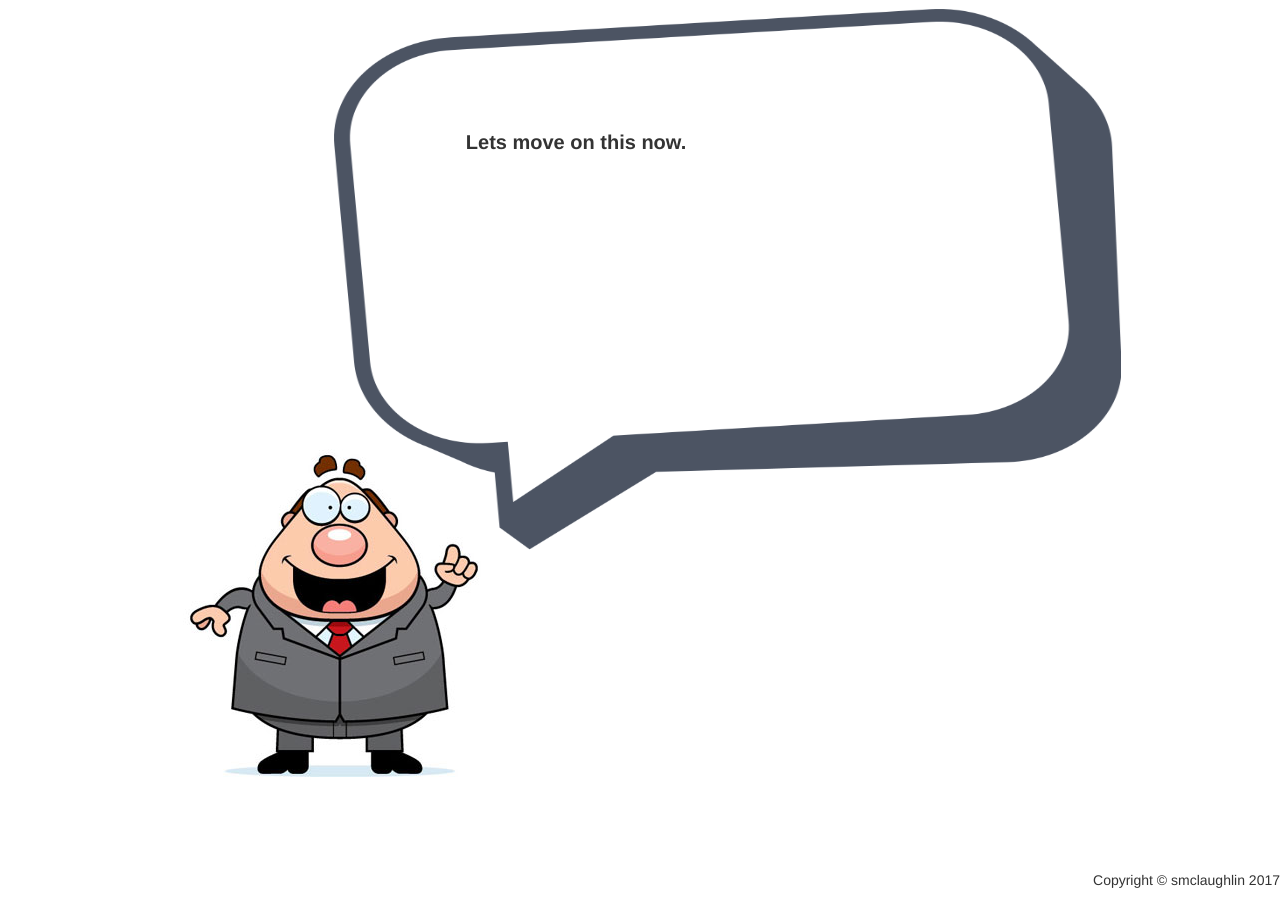
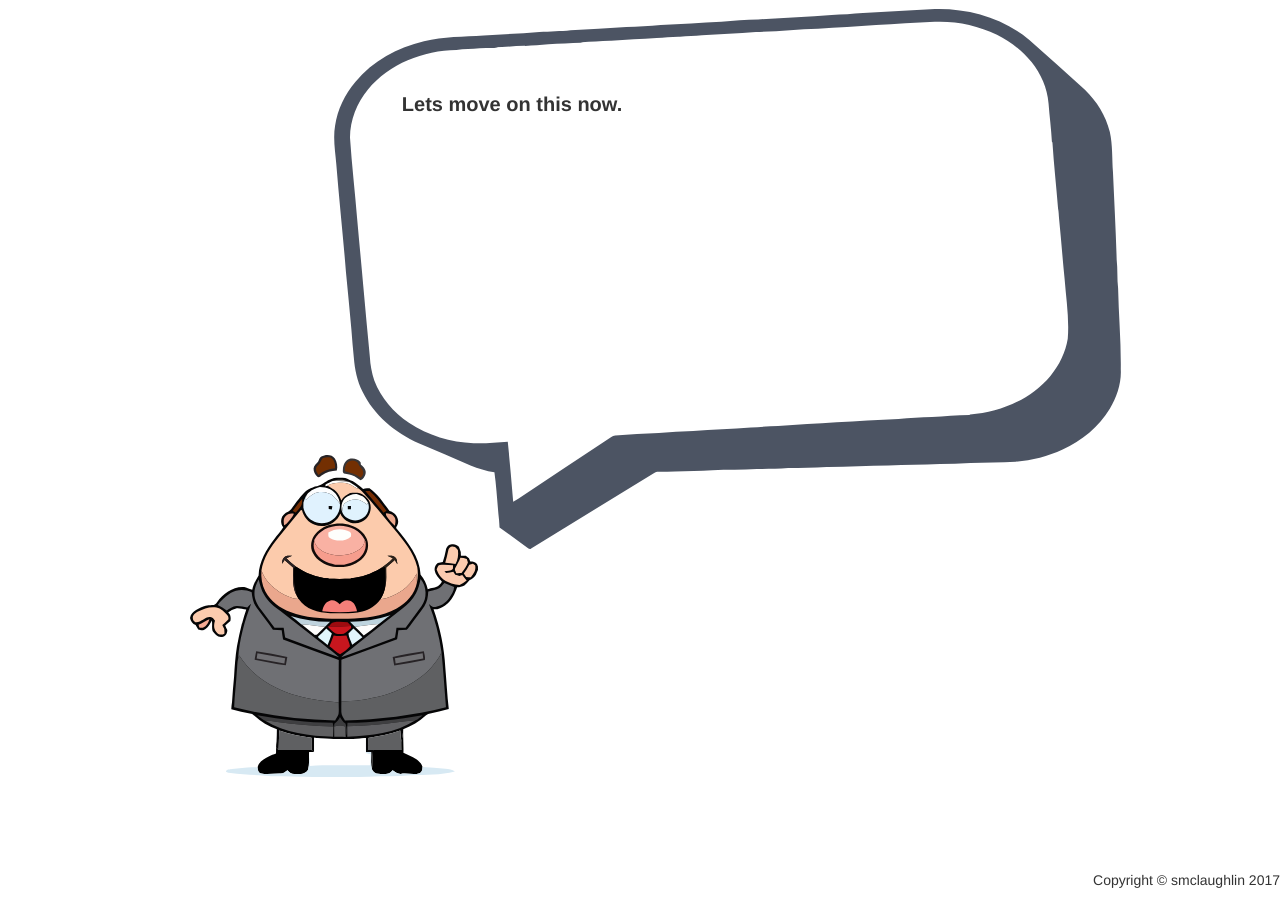
Before and after one commit to sineadmcl13/be-the-boss, a Jekyll site: the page built from index.html, in a window 1280 px wide. Built offline with Jekyll 4.4.1, drawn with Linux system fonts in a browser that asks for light colours; nearby versions of some CDN libraries.

Commit message:
updating css for mobile devices and use of vectors

```diff
--- a/resources/css/layout.css
+++ b/resources/css/layout.css
@@ -1,31 +1,19 @@
 body{
-    background-image: url(../images/background.png);
+    background-image: url(../images/background.svg);
     background-repeat: no-repeat;
     background-attachment: fixed;
     background-size: contain;
 }
 
-/* Custom, iPhone Retina */
-@media only screen and (min-width : 320px) {
+@media only screen and (min-width : 0px) and (max-width : 320px) {
+    body{
+        background-image: url(../images/background_sm.png);
+    }
     #commentBlock{
         max-width: 60%;
         text-align: center;
-        margin-left: 25%;
-        margin-top: 10%;
-    }
-    #comment{
-        font-weight: bold;
-        font-size: 10px;
-    }
-}
-
-/* Extra Small Devices, Phones */
-@media only screen and (min-width : 480px) {
-    #commentBlock{
-        max-width: 60%;
-        text-align: center;
-        margin-left: 25%;
-        margin-top: 10%;
+        margin-left: 10%;
+        margin-top: 20%;
     }
     #comment{
         font-weight: bold;
@@ -33,8 +21,39 @@
     }
 }
 
-/* Small Devices, Tablets */
-@media only screen and (min-width : 768px) {
+@media only screen and (min-width : 321px) and (max-width : 480px) {
+    body{
+        background-image: url(../images/background_sm.png);
+    }
+    #commentBlock{
+        max-width: 65%;
+        text-align: center;
+        margin-left: 15%;
+        margin-top: 25%;
+    }
+    #comment{
+        font-weight: bold;
+        font-size: 12px;
+    }
+}
+
+@media only screen and (min-width : 481px) and (max-width : 768px) {
+    body{
+        background-image: url(../images/background_sm.svg);
+    }
+    #commentBlock{
+        max-width: 50%;
+        text-align: center;
+        margin-left: 10%;
+        margin-top: 20%;
+    }
+    #comment{
+        font-weight: bold;
+        font-size: 16px;
+    }
+}
+
+@media only screen and (min-width : 769px) and (max-width : 992px) {
     #commentBlock{
         max-width: 50%;
         text-align: center;
@@ -43,28 +62,13 @@
     }
     #comment{
         font-weight: bold;
-        font-size: 16px;
-    }
-}
-
-/* Medium Devices, Desktops */
-@media only screen and (min-width : 992px) {
-    #commentBlock{
-        max-width: 40%;
-        text-align: center;
-        margin-left: 25%;
-        margin-top: 10%;
-    }
-    #comment{
-        font-weight: bold;
         font-size: 18px;
     }
 }
 
-/* Large Devices, Wide Screens */
-@media only screen and (min-width : 1200px) {
+@media only screen and (min-width : 993px) {
     #commentBlock{
-        max-width: 40%;
+        max-width: 60%;
         text-align: center;
         margin-left: 25%;
         margin-top: 10%;
@@ -74,3 +78,16 @@
         font-size: 20px;
     }
 }
+
+@media only screen and (min-width : 1200px) {
+    #commentBlock{
+        max-width: 40%;
+        text-align: center;
+        margin-left: 20%;
+        margin-top: 7%;
+    }
+    #comment{
+        font-weight: bold;
+        font-size: 20px;
+    }
+}
```
Also changed, not shown: resources/images/background.svg (added), resources/images/background_sm.png (added), resources/images/background_sm.svg (added).
